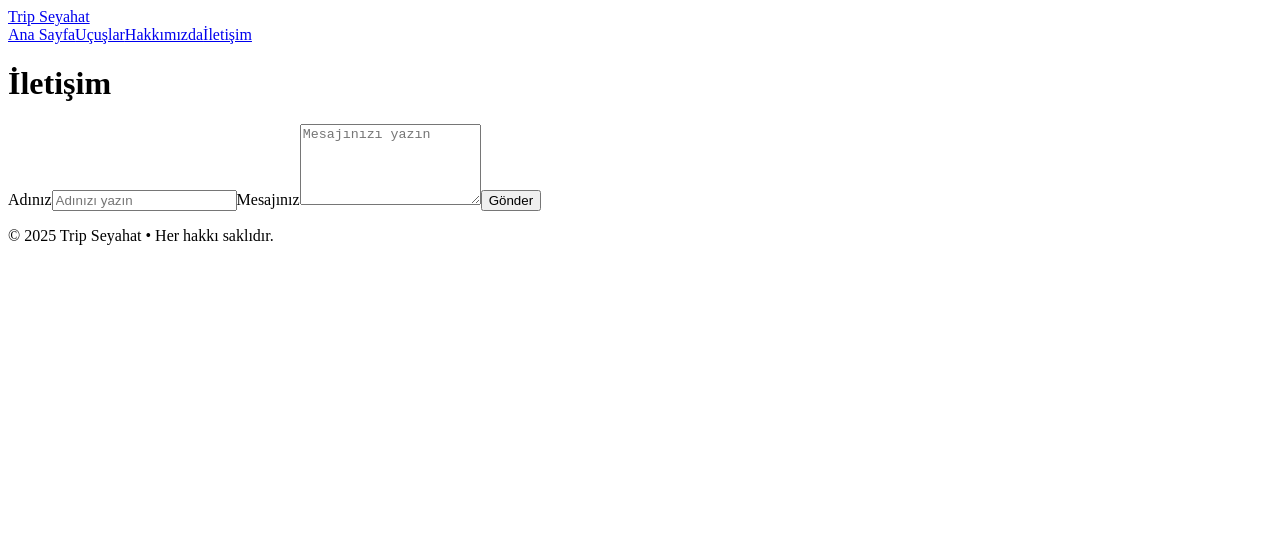
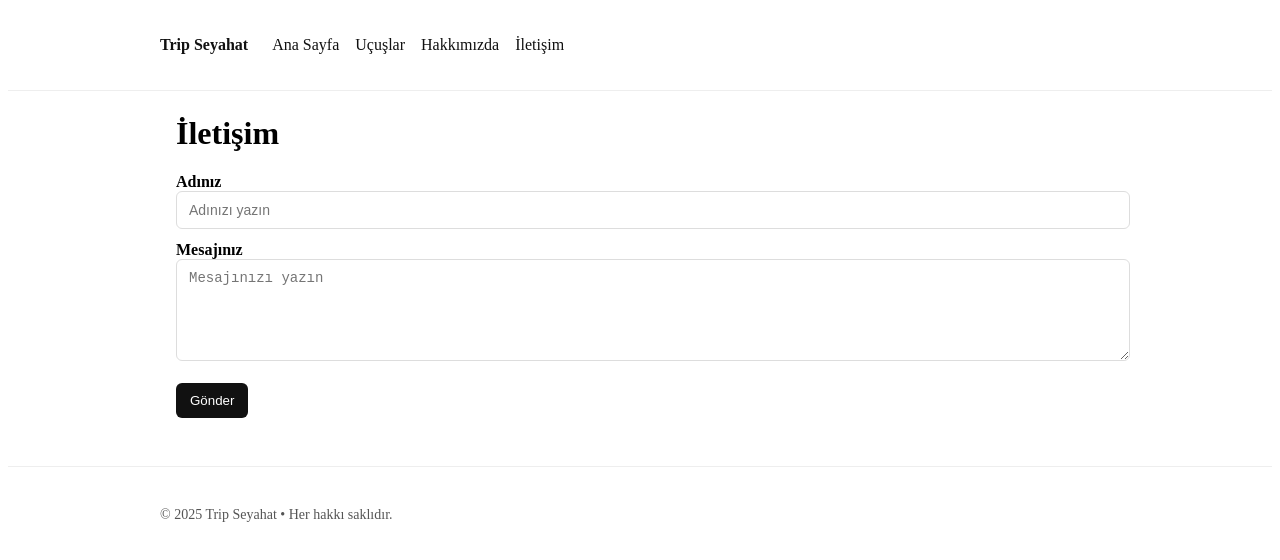
Before and after one commit to tripseyahat/tripseyahat-site, a Next.js app: page /contact in a window 1280 px wide. Shown: the top 560 px of the page. Built offline with nearby package versions, Linux system fonts and the light colour scheme.

Commit message:
Update globals.css

```diff
--- a/app/globals.css
+++ b/app/globals.css
@@ -43,3 +43,97 @@
 .result h3 { margin:0; font-size:1.05rem; }
 .result p  { margin:0; color:#6b7280; }
 .price { font-weight:700; }
+)
+/* Basit düzen ve tipografi */
+body {
+  font-family: system-ui, -apple-system, Segoe UI, Roboto, Arial, sans-serif;
+  line-height: 1.6;
+  color: #111;
+}
+
+.container {
+  max-width: 960px;
+  margin: 24px auto;
+  padding: 0 16px;
+}
+
+/* Üst menü */
+.site-header {
+  border-bottom: 1px solid #eee;
+  background: #fff;
+  position: sticky;
+  top: 0;
+  z-index: 10;
+}
+
+.site-header .container {
+  display: flex;
+  align-items: center;
+  gap: 24px;
+  padding: 12px 16px;
+}
+
+.logo {
+  font-weight: 700;
+  text-decoration: none;
+  color: #111;
+}
+
+.nav a {
+  margin-right: 16px;
+  text-decoration: none;
+  color: #111;
+}
+.nav a:hover { text-decoration: underline; }
+
+/* Alt bilgi */
+.site-footer {
+  border-top: 1px solid #eee;
+  margin-top: 48px;
+  padding: 16px 0;
+  color: #555;
+  font-size: 14px;
+}
+
+/* Kartlar (Ana sayfadaki kutular) */
+.cards {
+  display: grid;
+  grid-template-columns: repeat(auto-fit, minmax(180px, 1fr));
+  gap: 16px;
+  margin-top: 16px;
+}
+
+.card {
+  display: block;
+  padding: 16px;
+  border: 1px solid #eee;
+  border-radius: 8px;
+  text-decoration: none;
+  color: #111;
+  transition: box-shadow .15s ease, transform .15s ease;
+}
+
+.card:hover {
+  box-shadow: 0 6px 18px rgba(0,0,0,.07);
+  transform: translateY(-2px);
+}
+
+/* Basit form stilleri (İletişim) */
+label { display: block; margin: 12px 0 6px; font-weight: 600; }
+input, textarea, select {
+  width: 100%;
+  padding: 10px 12px;
+  border: 1px solid #ddd;
+  border-radius: 6px;
+  font-size: 14px;
+}
+button {
+  margin-top: 12px;
+  padding: 10px 14px;
+  background: #111;
+  color: #fff;
+  border: 0;
+  border-radius: 6px;
+  cursor: pointer;
+}
+button:hover { background: #000; }
```
